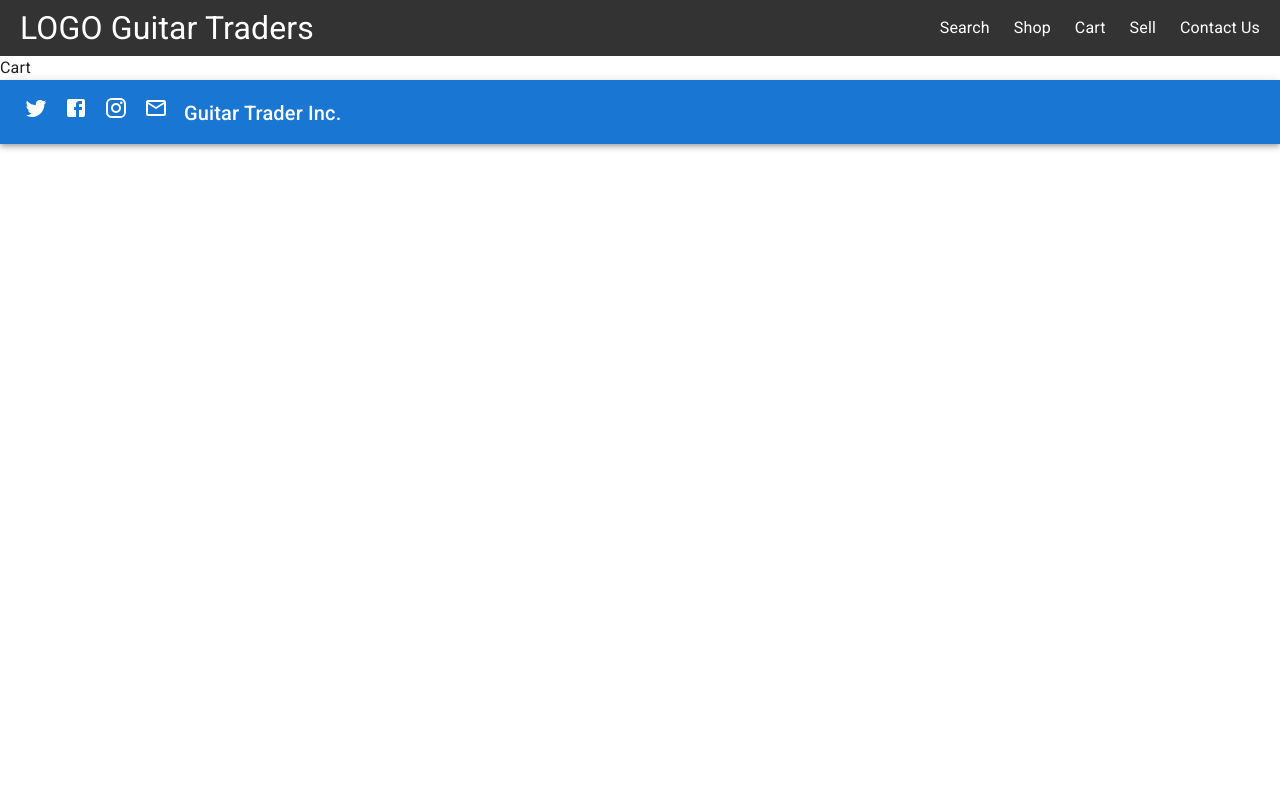
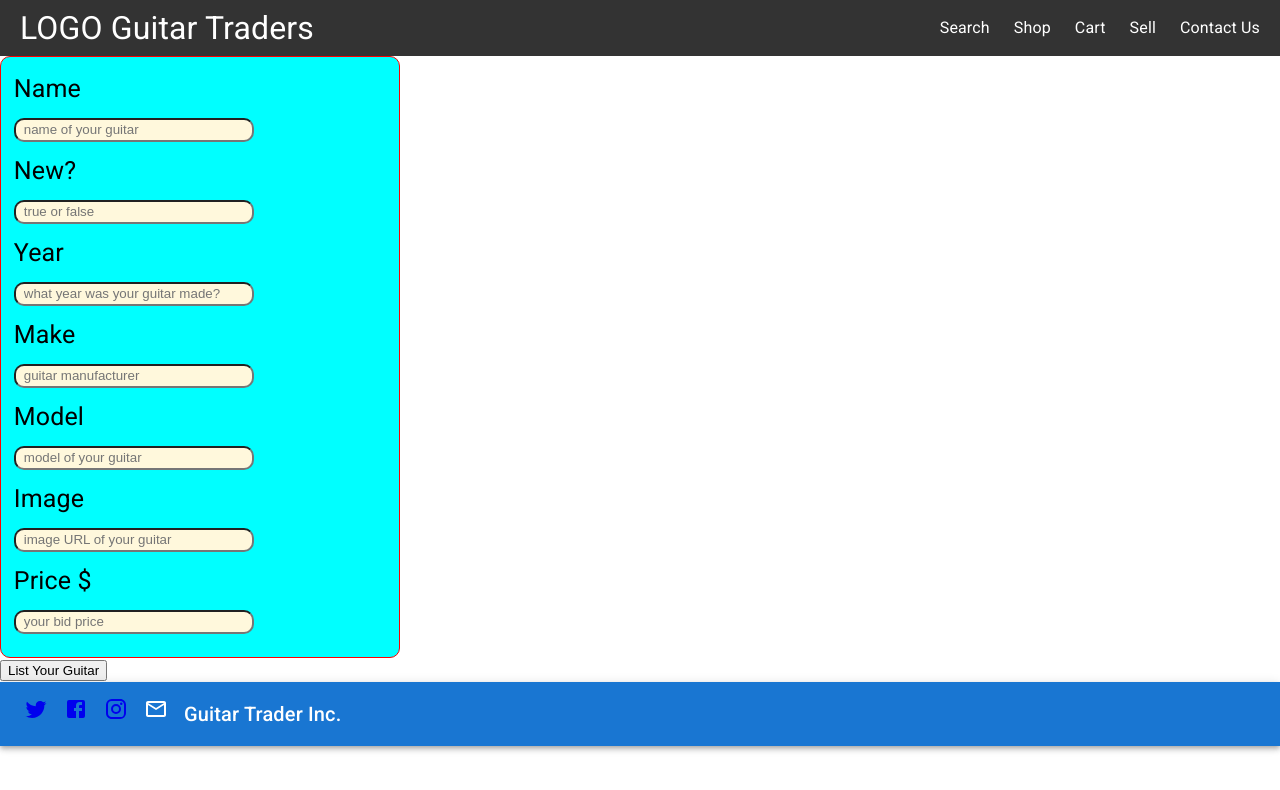
Before and after one commit to riverferguson/phase-2-project, a React (Create React App) app in the folder phase-2-project/: page /guitars/new in a window 1280 px wide. Shown: the top 790 px of the page. Built offline with nearby package versions, Linux system fonts and the light colour scheme; data requests are answered from the project's data file.

Commit message:
debug Router/Link issue and re-structure

```diff
--- a/phase-2-project/package.json
+++ b/phase-2-project/package.json
@@ -20,6 +20,7 @@
     "web-vitals": "^2.1.4"
   },
   "scripts": {
+    "server": "json-server --watch db.json --port=3001",
     "start": "react-scripts start",
     "build": "react-scripts build",
     "test": "react-scripts test",
--- a/phase-2-project/src/components/App.js
+++ b/phase-2-project/src/components/App.js
@@ -8,13 +8,14 @@ import { Switch, Route } from "react-router-dom/cjs/react-router-dom.min";
 import Footer from "./Footer";
 import Error from "./Error";
 import Cart from "./Cart";
+import Contact from "./Contact";
 
 
 function App() {
   const [guitars, setGuitars] = useState([]);
 
   useEffect(() => {
-    fetch("http://localhost:3000/guitars")
+    fetch("http://localhost:3001/guitars")
       .then((resp) => resp.json())
       .then((guitars) => setGuitars(guitars));
   }, []);
@@ -23,17 +24,20 @@ function App() {
       <>
         <Nav />
         <Switch>
-        <Route path='projects/id:/new'>
+        <Route path='/guitars/new'>
           <GuitarForm />
         </Route>
+        {/* <Route>
+          <Cart />
+        </Route>
+        <Route>
+          <Contact/>
+        </Route> */}
         <Route exact path='/'>
           <GuitarPage guitars={guitars}/>
         </Route>
-        <Route>
-          <Cart />
-        </Route>
-        <Route>
-          <Error path=''/>
+        <Route path='/*'>
+          <Error/>
         </Route>
         </Switch>
       <Footer/>
--- /dev/null
+++ b/phase-2-project/src/components/Contact.js
@@ -0,0 +1,9 @@
+import React from 'react'
+
+const Contact = () => {
+  return (
+    <div>Contact</div>
+  )
+}
+
+export default Contact
--- a/phase-2-project/src/components/Footer.js
+++ b/phase-2-project/src/components/Footer.js
@@ -12,10 +12,18 @@ const Footer = () => {
    <AppBar position="relative">
     <Toolbar>
         <Typography variant="h6">
+            <a href='https://twitter.com' target="_blank" rel='noreferrer'>
             <TwitterIcon sx={{mr: 2}} />
+            </a>
+            <a href='https://facebook.com'>
             <FacebookIcon sx={{mr: 2}} />
+            </a>
+            <a href='https://instagram.com'>
             <InstagramIcon sx={{mr: 2}} />
+            </a>
+            <a>
             <MailOutlineIcon sx={{mr: 2}} />
+            </a>
             Guitar Trader Inc.
         </Typography>
     </Toolbar>
--- a/phase-2-project/src/components/Nav.js
+++ b/phase-2-project/src/components/Nav.js
@@ -9,19 +9,19 @@ const Nav = () => {
         </Link>
         <ul>
             <li>
-            <Link to="/projects">  Search</Link>
+            <Link to="/guitars">  Search</Link>
             </li>
             <li>
-            <Link to="/projects">  Shop</Link>
+            <Link to="/guitars">  Shop</Link>
             </li>
             <li>
-            <Link to="/projects">  Cart</Link>
+            <Link to="/guitars">  Cart</Link>
             </li>
             <li>
-            <Link to="/projects">  Sell </Link>
+            <Link to='/guitars/new'>  Sell </Link>
             </li>
             <li>
-            <Link to="/projects">  Contact Us</Link>
+            <Link to="/guitars">  Contact Us</Link>
             </li>
         </ul>
     </nav>
--- a/phase-2-project/src/index.js
+++ b/phase-2-project/src/index.js
@@ -7,11 +7,9 @@ import {BrowserRouter as Router} from 'react-router-dom'
 
 const root = ReactDOM.createRoot(document.getElementById('root'));
 root.render(
-  <React.StrictMode>
     <Router>
       <App />
     </Router>
-  </React.StrictMode>
 );
 
 // If you want to start measuring performance in your app, pass a function
```
Also changed, not shown: phase-2-project/src/components/Header.js (deleted).
